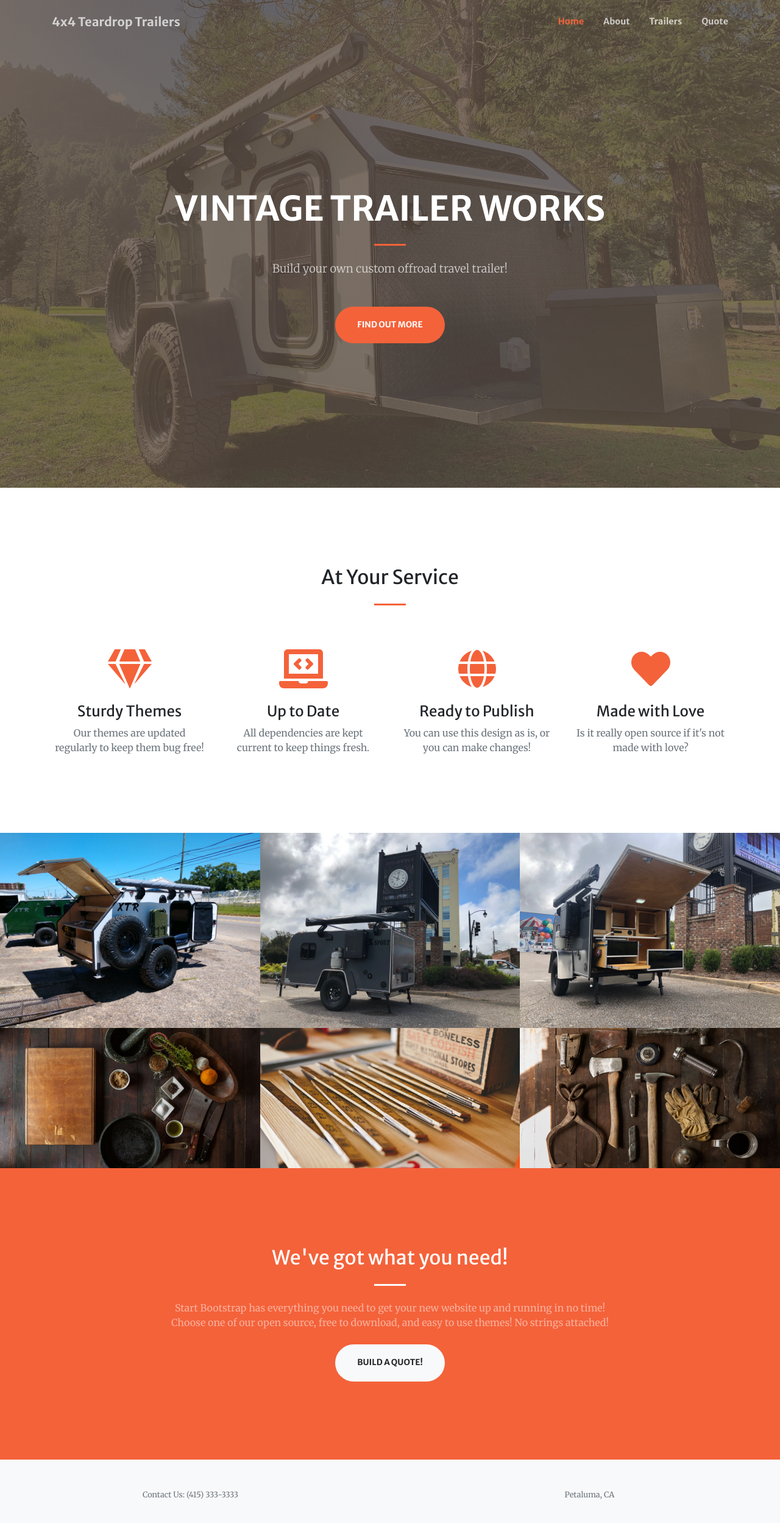
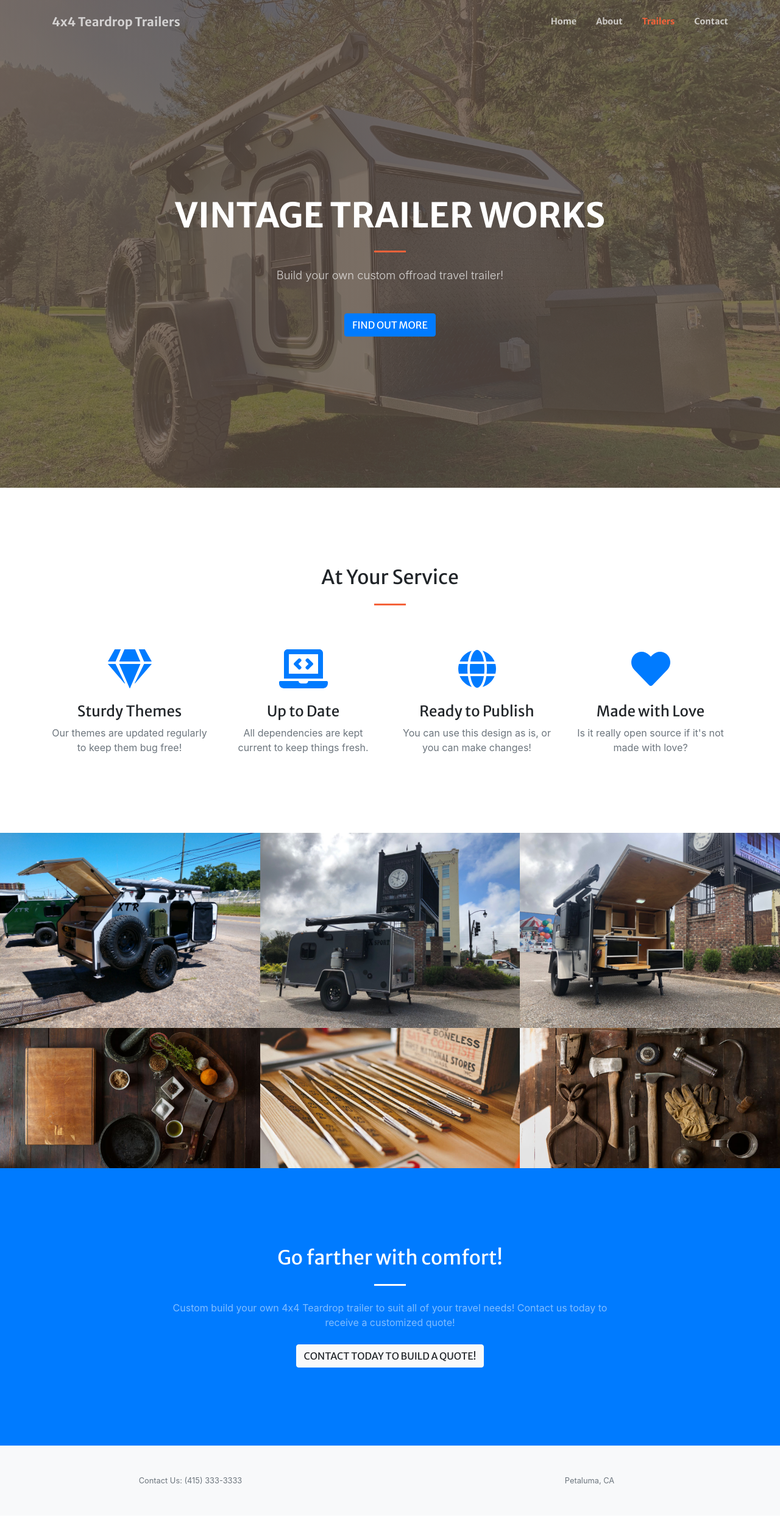
Before and after one commit to acnikzad/kirby.vue, a Vue app: page / in a window 1280 px wide. Shown: the top 2498 px of the page at 61% size. Built offline with nearby package versions, Linux system fonts and the light colour scheme.

Commit message:
made some tweaks

```diff
--- a/public/index.html
+++ b/public/index.html
@@ -22,11 +22,17 @@
         <div id="app"></div>
 <!-- Bootstrap core JS-->
         <script src="https://cdnjs.cloudflare.com/ajax/libs/jquery/3.5.1/jquery.min.js"></script>
+        <link rel="stylesheet" href="https://stackpath.bootstrapcdn.com/bootstrap/4.5.3/css/bootstrap.min.css" integrity="sha384-TX8t27EcRE3e/ihU7zmQxVncDAy5uIKz4rEkgIXeMed4M0jlfIDPvg6uqKI2xXr2" crossorigin="anonymous">
         <script src="https://stackpath.bootstrapcdn.com/bootstrap/4.5.0/js/bootstrap.bundle.min.js"></script>
         <!-- Third party plugin JS-->
         <script src="https://cdnjs.cloudflare.com/ajax/libs/jquery-easing/1.4.1/jquery.easing.min.js"></script>
         <script src="https://cdnjs.cloudflare.com/ajax/libs/magnific-popup.js/1.1.0/jquery.magnific-popup.min.js"></script>
         <!-- Core theme JS-->
         <script src="/js/scripts.js"></script>
+        <script src="https://stackpath.bootstrapcdn.com/bootstrap/4.5.3/js/bootstrap.bundle.min.js" integrity="sha384-ho+j7jyWK8fNQe+A12Hb8AhRq26LrZ/JpcUGGOn+Y7RsweNrtN/tE3MoK7ZeZDyx" crossorigin="anonymous"></script>
+        <script src="https://code.jquery.com/jquery-3.5.1.min.js" integrity="sha256-9/aliU8dGd2tb6OSsuzixeV4y/faTqgFtohetphbbj0=" crossorigin="anonymous"></script>
+        <script src="https://cdn.jsdelivr.net/npm/popper.js@1.16.1/dist/umd/popper.min.js" integrity="sha384-9/reFTGAW83EW2RDu2S0VKaIzap3H66lZH81PoYlFhbGU+6BZp6G7niu735Sk7lN" crossorigin="anonymous"></script>
+        <script src="https://stackpath.bootstrapcdn.com/bootstrap/4.5.3/js/bootstrap.min.js" integrity="sha384-w1Q4orYjBQndcko6MimVbzY0tgp4pWB4lZ7lr30WKz0vr/aWKhXdBNmNb5D92v7s" crossorigin="anonymous"></script>
+
     </body>
 </html>
--- a/src/App.vue
+++ b/src/App.vue
@@ -7,10 +7,10 @@
             <button class="navbar-toggler navbar-toggler-right" type="button" data-toggle="collapse" data-target="#navbarResponsive" aria-controls="navbarResponsive" aria-expanded="false" aria-label="Toggle navigation"><span class="navbar-toggler-icon"></span></button>
             <div class="collapse navbar-collapse" id="navbarResponsive">
                 <ul class="navbar-nav ml-auto my-2 my-lg-0">
-                    <li class="nav-item"><a class="nav-link js-scroll-trigger" href="#about">Home</a></li>
+                    <li class="nav-item"><a class="nav-link js-scroll-trigger" href="#home">Home</a></li>
                     <li class="nav-item"><a class="nav-link js-scroll-trigger" href="#services">About</a></li>
                     <li class="nav-item"><a class="nav-link js-scroll-trigger" href="#portfolio">Trailers</a></li>
-                    <li class="nav-item"><a class="nav-link js-scroll-trigger" href="/quote">Quote</a></li>
+                    <li class="nav-item"><a class="nav-link js-scroll-trigger" href="/contact">Contact</a></li>
                 </ul>
             </div>
         </div>
--- a/src/router/index.js
+++ b/src/router/index.js
@@ -1,7 +1,7 @@
 import Vue from 'vue';
 import VueRouter from 'vue-router';
 import Home from '../views/Home.vue';
-import Quote from '../views/Quote.vue';
+import Contact from '../views/Contact.vue';
 import Trailers from '../views/Trailers.vue';
 import About from '../views/About.vue';
 
@@ -14,9 +14,9 @@ const routes = [
     component: Home
   },
   {
-    path: '/quote',
-    name: 'Quote',
-    component: Quote
+    path: '/contact',
+    name: 'contact',
+    component: Contact
   },
   {
     path: '/trailers',
--- a/src/views/Home.vue
+++ b/src/views/Home.vue
@@ -101,14 +101,15 @@
         <div class="container">
             <div class="row justify-content-center">
                 <div class="col-lg-8 text-center">
-                    <h2 class="text-white mt-0">We've got what you need!</h2>
+                    <h2 class="text-white mt-0">Go farther with comfort!</h2>
                     <hr class="divider light my-4" />
-                    <p class="text-white-50 mb-4">Start Bootstrap has everything you need to get your new website up and running in no time! Choose one of our open source, free to download, and easy to use themes! No strings attached!</p>
-                    <a class="btn btn-light btn-xl js-scroll-trigger" href="#services">Build a quote!</a>
+                    <p class="text-white-50 mb-4">Custom build your own 4x4 Teardrop trailer to suit all of your travel needs! Contact us today to receive a customized quote!</p>
+                    <a class="btn btn-light btn-xl js-scroll-trigger" href="/contact">Contact today to build a quote!</a>
                 </div>
             </div>
         </div>
     </section>
+
   </div>
 </template>
 
```
Also changed, not shown: public/css/styles.css, src/views/Contact.vue (renamed from src/views/Quote.vue).
